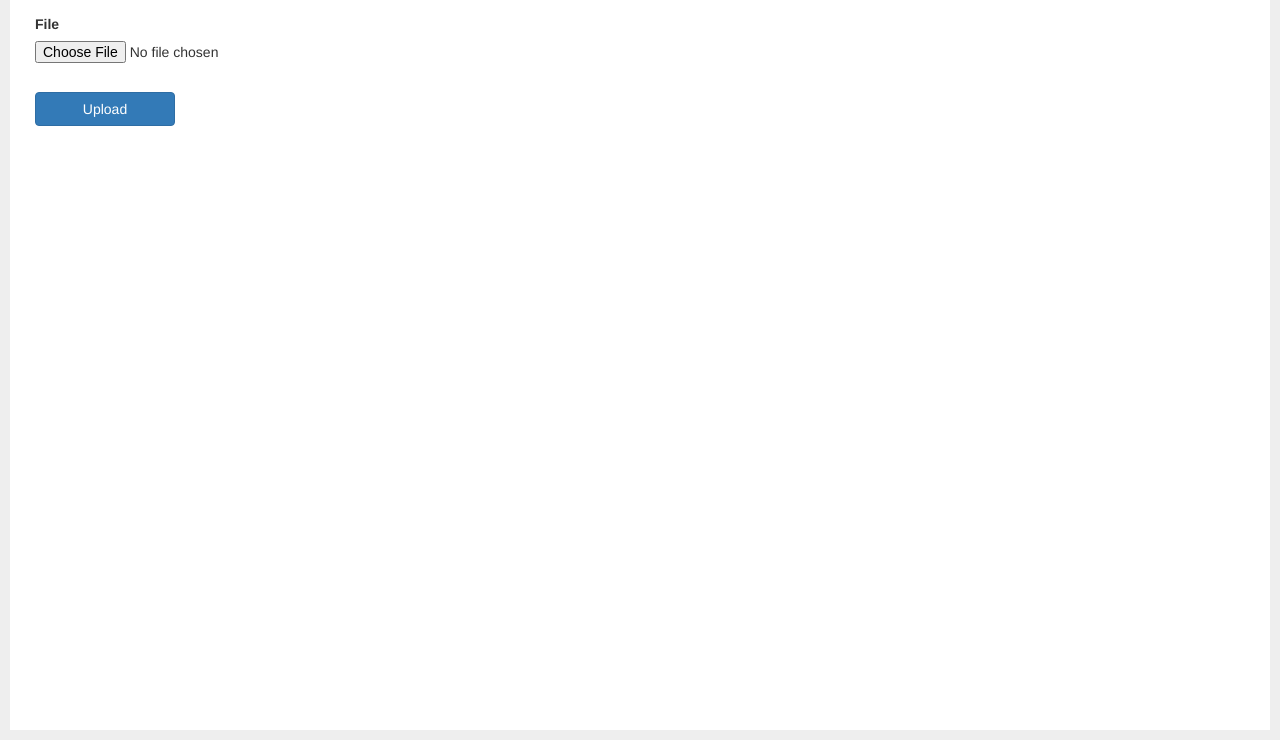
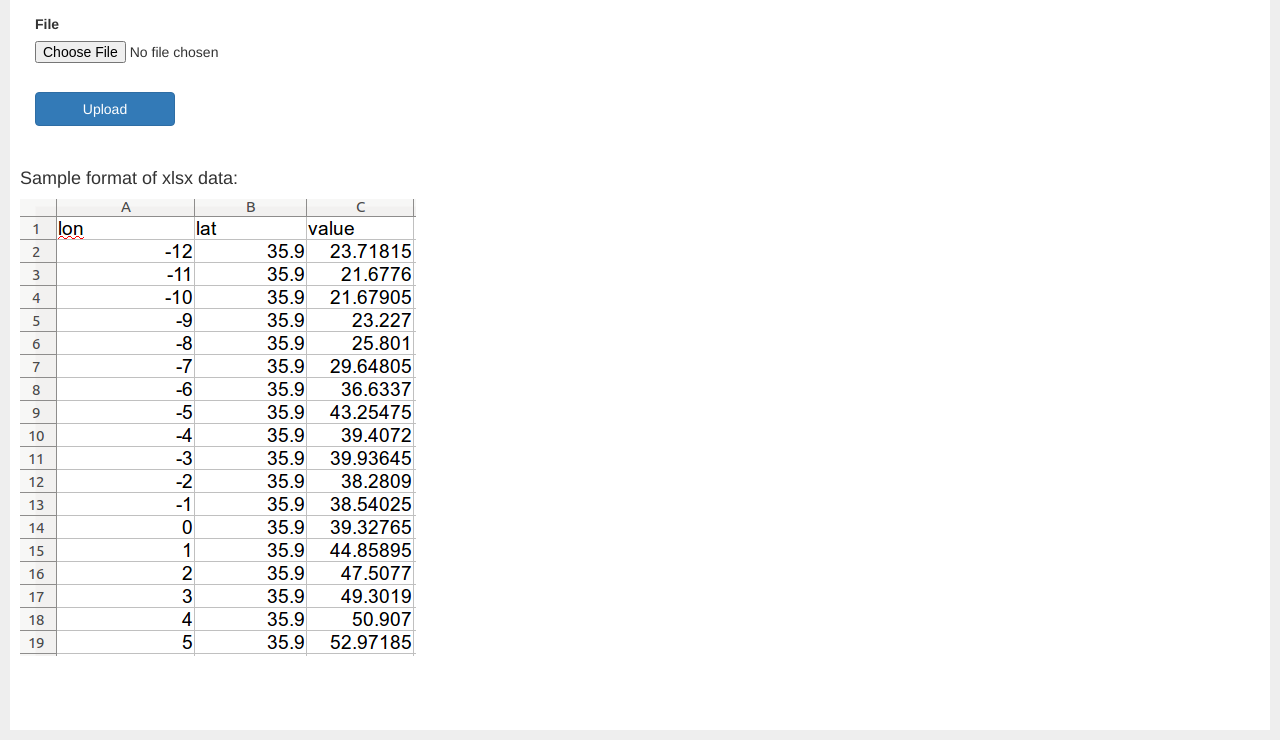
Before and after one commit to Naatoo/emissions-visualization, a Flask app: template app/templates/data_center_upload_file.html in a window 1280 px wide. Shown: the part 60-800 px from the top of the page. Run offline with Flask 2, Linux system fonts and the light colour scheme; the template is opened without the code that fills it: values that come from a table or form of the project are taken from there, others are empty; some libraries are stand-ins or nearby versions.

Commit message:
Add expected xlsx file preview image

```diff
--- a/app/templates/data_center_upload_file.html
+++ b/app/templates/data_center_upload_file.html
@@ -14,4 +14,7 @@
         {{ form.submit(class="btn btn-primary") }}
     </div>
 </form>
+
+<h4>Sample format of xlsx data:</h4>
+<img src="{{url_for('static', filename='images/xlsx_format_preview.png')}}">
 {% endblock %}
```
Also changed, not shown: app/static/images/xlsx_format_preview.png (added).
